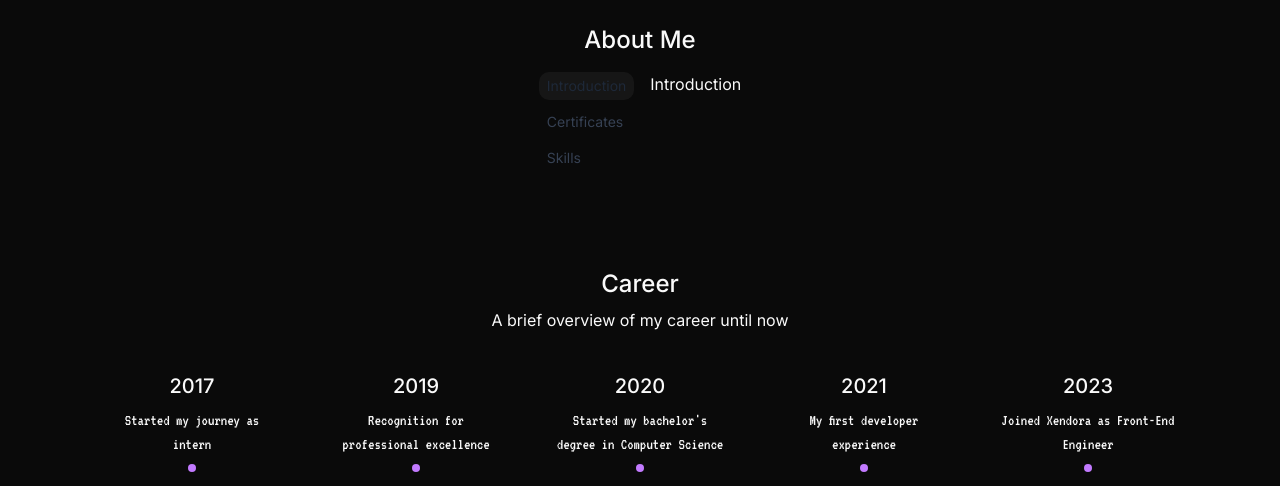
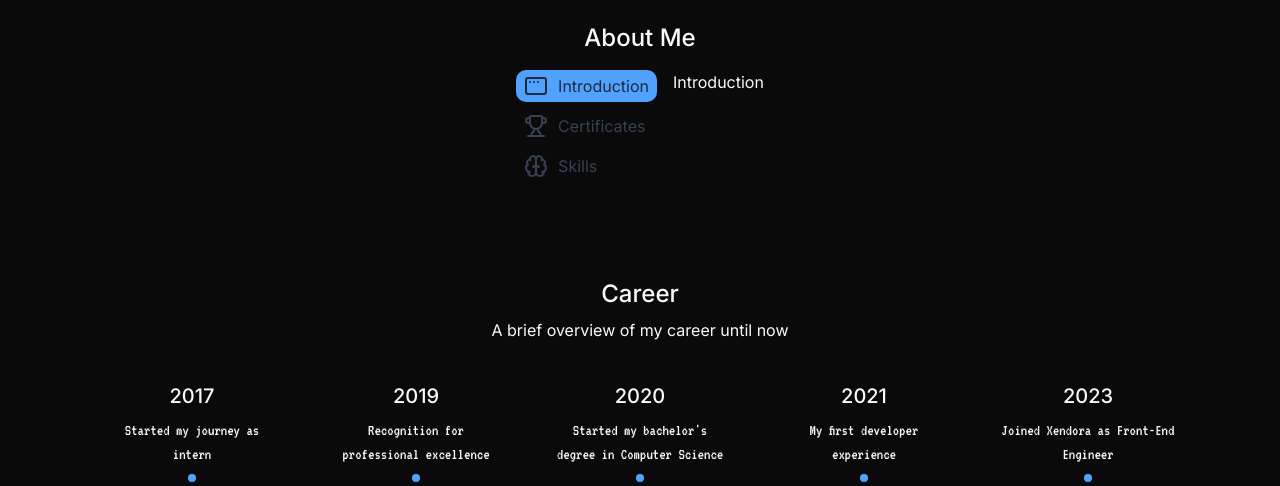
Before and after one commit to lucaskraus/lucaskraus, a React (Vite) app: page / in a window 1280 px wide. Both pictures are taken after a click on the element "Introduction". Shown: the part 314-800 px from the top of the page. Built offline with nearby package versions, Linux system fonts and the light colour scheme.

Commit message:
Enhance AboutMe component by adding icons to tab menu for improved visual navigation and update tab indicator styling for better user experience.

```diff
--- a/src/components/AboutMe.tsx
+++ b/src/components/AboutMe.tsx
@@ -1,11 +1,24 @@
 import clsx from 'clsx'
 import { motion } from 'motion/react'
 import { useState } from 'react'
+import { AppWindowMacIcon, TrophyIcon, BrainIcon } from 'lucide-react'
 
 const TAB_MENU = [
-  { id: 'introduction', title: 'Introduction' },
-  { id: 'certificates', title: 'Certificates' },
-  { id: 'skills', title: 'Skills' },
+  {
+    id: 'introduction',
+    title: 'Introduction',
+    icon: <AppWindowMacIcon className="text-inherit" />,
+  },
+  {
+    id: 'certificates',
+    title: 'Certificates',
+    icon: <TrophyIcon className="text-inherit" />,
+  },
+  {
+    id: 'skills',
+    title: 'Skills',
+    icon: <BrainIcon className="text-inherit" />,
+  },
 ]
 
 export default function AboutMe() {
@@ -23,17 +36,20 @@ export default function AboutMe() {
               key={tab.id}
               onClick={() => setActiveTab(tab.id)}
               className={clsx(
-                'relative cursor-pointer px-2 py-1 text-sm outline-none transition-colors',
+                'relative flex flex-row gap-2.5 cursor-pointer px-2 py-1 text-sm outline-none transition-colors',
                 activeTab === tab.id ? 'text-gray-800' : 'text-gray-700'
               )}
             >
               {activeTab === tab.id ? (
                 <motion.div
                   layoutId="tab-indicator"
-                  className="absolute inset-0 rounded-lg bg-white/5"
+                  className="absolute inset-0 rounded-lg bg-blue-400"
                 />
               ) : null}
-              <span className="relative text-inherit">{tab.title}</span>
+              <span className="relative z-10">{tab.icon}</span>
+              <h1 className="relative z-10 text-inherit text-base">
+                {tab.title}
+              </h1>
             </motion.div>
           ))}
         </div>
--- a/src/components/Timeline.tsx
+++ b/src/components/Timeline.tsx
@@ -34,7 +34,7 @@ const TimelineItem = ({ title, description }: TimelineItemProps) => {
     <div className="flex flex-col gap-2 items-center">
       <h1 className="text-xl font-medium">{title}</h1>
       <p className="font-vt323 text-base text-center">{description}</p>
-      <div className="h-2 w-2 bg-purple-400 rounded-full" />
+      <div className="h-2 w-2 bg-blue-400 rounded-full" />
     </div>
   )
 }
```
